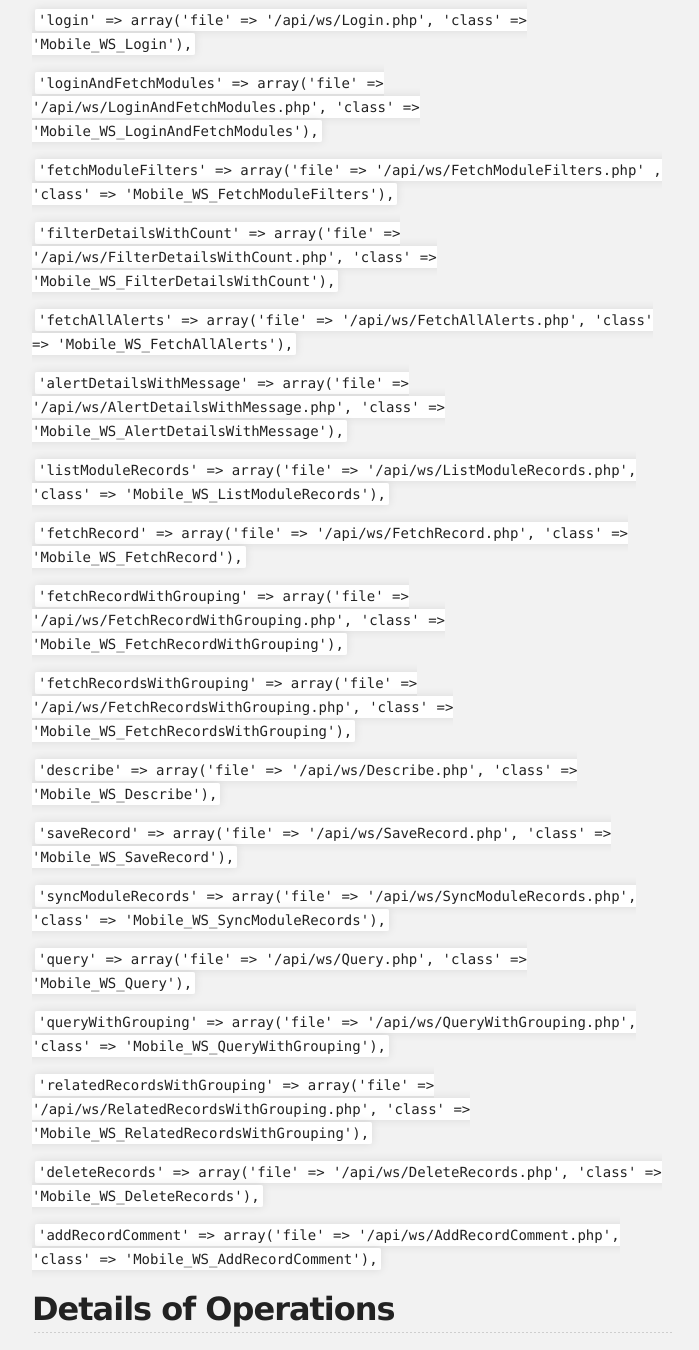
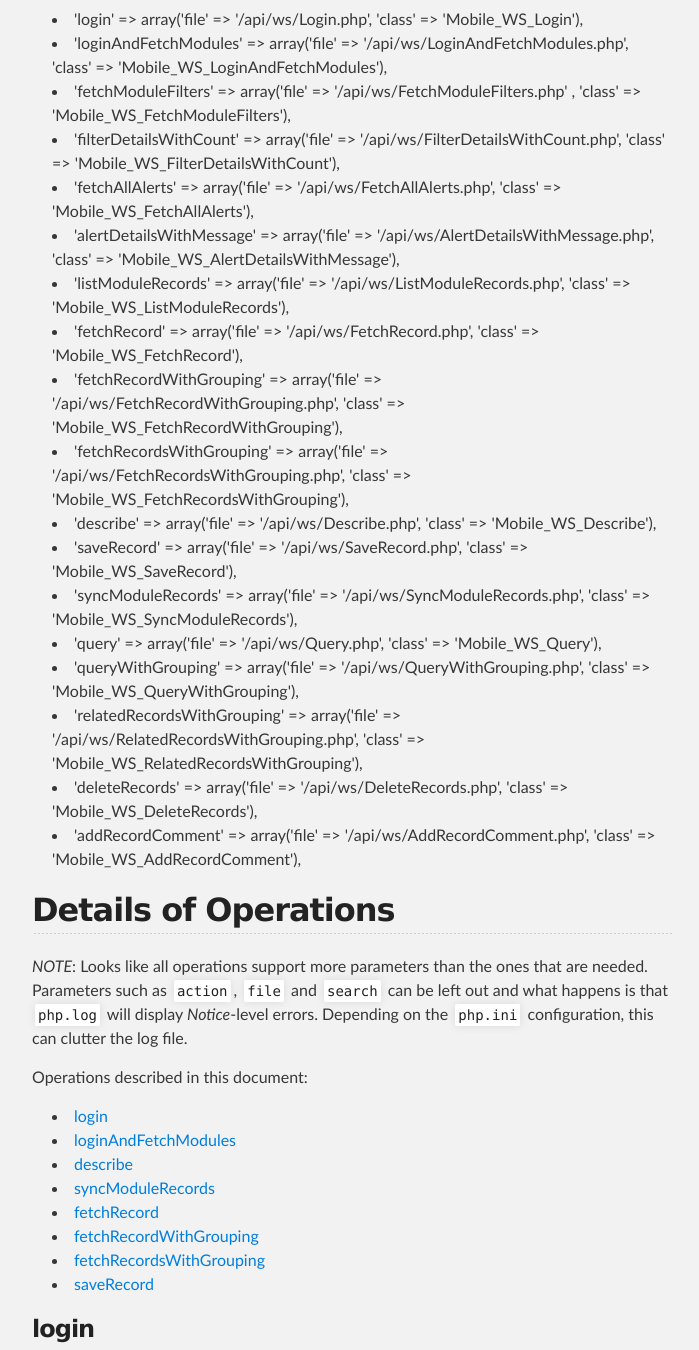
Before and after one commit to gixWorks/vtiger-mobile-client-ios, a plain HTML site: page index.html in a window 1280 px wide. Shown: the part 1662-3012 px from the top of the page, without its empty margins (288-987 px from the left). Drawn offline with Linux system fonts and the light colour scheme.

Commit message:
Create gh-pages branch via GitHub

```diff
--- a/index.html
+++ b/index.html
@@ -91,49 +91,45 @@
 <h2>
 <a name="dump-of-operations-from-php-files" class="anchor" href="#dump-of-operations-from-php-files"><span class="octicon octicon-link"></span></a>Dump of operations from php files</h2>
 
-<p><code>'login'                   =&gt; array('file' =&gt; '/api/ws/Login.php', 'class' =&gt; 'Mobile_WS_Login'),</code></p>
-
-<p><code>'loginAndFetchModules'    =&gt; array('file' =&gt; '/api/ws/LoginAndFetchModules.php', 'class' =&gt; 'Mobile_WS_LoginAndFetchModules'),</code></p>
-
-<p><code>'fetchModuleFilters'      =&gt; array('file' =&gt; '/api/ws/FetchModuleFilters.php'  , 'class' =&gt; 'Mobile_WS_FetchModuleFilters'),</code></p>
-
-<p><code>'filterDetailsWithCount'  =&gt; array('file' =&gt; '/api/ws/FilterDetailsWithCount.php', 'class' =&gt; 'Mobile_WS_FilterDetailsWithCount'),</code></p>
-
-<p><code>'fetchAllAlerts'          =&gt; array('file' =&gt; '/api/ws/FetchAllAlerts.php', 'class' =&gt; 'Mobile_WS_FetchAllAlerts'),</code></p>
-
-<p><code>'alertDetailsWithMessage' =&gt; array('file' =&gt; '/api/ws/AlertDetailsWithMessage.php', 'class' =&gt; 'Mobile_WS_AlertDetailsWithMessage'),</code></p>
-
-<p><code>'listModuleRecords'       =&gt; array('file' =&gt; '/api/ws/ListModuleRecords.php', 'class' =&gt; 'Mobile_WS_ListModuleRecords'),</code></p>
-
-<p><code>'fetchRecord'             =&gt; array('file' =&gt; '/api/ws/FetchRecord.php', 'class' =&gt; 'Mobile_WS_FetchRecord'),</code></p>
-
-<p><code>'fetchRecordWithGrouping' =&gt; array('file' =&gt; '/api/ws/FetchRecordWithGrouping.php', 'class' =&gt; 'Mobile_WS_FetchRecordWithGrouping'),</code></p>
-
-<p><code>'fetchRecordsWithGrouping' =&gt; array('file' =&gt; '/api/ws/FetchRecordsWithGrouping.php', 'class' =&gt; 'Mobile_WS_FetchRecordsWithGrouping'),</code></p>
-
-<p><code>'describe'                =&gt; array('file' =&gt; '/api/ws/Describe.php', 'class' =&gt; 'Mobile_WS_Describe'),</code></p>
-
-<p><code>'saveRecord'              =&gt; array('file' =&gt; '/api/ws/SaveRecord.php', 'class' =&gt; 'Mobile_WS_SaveRecord'),</code></p>
-
-<p><code>'syncModuleRecords'       =&gt; array('file' =&gt; '/api/ws/SyncModuleRecords.php', 'class' =&gt; 'Mobile_WS_SyncModuleRecords'),</code></p>
-
-<p><code>'query'                   =&gt; array('file' =&gt; '/api/ws/Query.php', 'class' =&gt; 'Mobile_WS_Query'),</code></p>
-
-<p><code>'queryWithGrouping'       =&gt; array('file' =&gt; '/api/ws/QueryWithGrouping.php', 'class' =&gt; 'Mobile_WS_QueryWithGrouping'),</code></p>
-
-<p><code>'relatedRecordsWithGrouping' =&gt; array('file' =&gt; '/api/ws/RelatedRecordsWithGrouping.php', 'class' =&gt; 'Mobile_WS_RelatedRecordsWithGrouping'),</code></p>
-
-<p><code>'deleteRecords'              =&gt; array('file' =&gt; '/api/ws/DeleteRecords.php', 'class' =&gt; 'Mobile_WS_DeleteRecords'),</code></p>
-
-<p><code>'addRecordComment'           =&gt; array('file' =&gt; '/api/ws/AddRecordComment.php', 'class' =&gt; 'Mobile_WS_AddRecordComment'),</code></p>
-
-<h2>
+<ul>
+<li>'login'                   =&gt; array('file' =&gt; '/api/ws/Login.php', 'class' =&gt; 'Mobile_WS_Login'),</li>
+<li>'loginAndFetchModules'    =&gt; array('file' =&gt; '/api/ws/LoginAndFetchModules.php', 'class' =&gt; 'Mobile_WS_LoginAndFetchModules'),</li>
+<li>'fetchModuleFilters'      =&gt; array('file' =&gt; '/api/ws/FetchModuleFilters.php'  , 'class' =&gt; 'Mobile_WS_FetchModuleFilters'),</li>
+<li>'filterDetailsWithCount'  =&gt; array('file' =&gt; '/api/ws/FilterDetailsWithCount.php', 'class' =&gt; 'Mobile_WS_FilterDetailsWithCount'),</li>
+<li>'fetchAllAlerts'          =&gt; array('file' =&gt; '/api/ws/FetchAllAlerts.php', 'class' =&gt; 'Mobile_WS_FetchAllAlerts'),</li>
+<li>'alertDetailsWithMessage' =&gt; array('file' =&gt; '/api/ws/AlertDetailsWithMessage.php', 'class' =&gt; 'Mobile_WS_AlertDetailsWithMessage'),</li>
+<li>'listModuleRecords'       =&gt; array('file' =&gt; '/api/ws/ListModuleRecords.php', 'class' =&gt; 'Mobile_WS_ListModuleRecords'),</li>
+<li>'fetchRecord'             =&gt; array('file' =&gt; '/api/ws/FetchRecord.php', 'class' =&gt; 'Mobile_WS_FetchRecord'),</li>
+<li>'fetchRecordWithGrouping' =&gt; array('file' =&gt; '/api/ws/FetchRecordWithGrouping.php', 'class' =&gt; 'Mobile_WS_FetchRecordWithGrouping'),</li>
+<li>'fetchRecordsWithGrouping' =&gt; array('file' =&gt; '/api/ws/FetchRecordsWithGrouping.php', 'class' =&gt; 'Mobile_WS_FetchRecordsWithGrouping'),</li>
+<li>'describe'                =&gt; array('file' =&gt; '/api/ws/Describe.php', 'class' =&gt; 'Mobile_WS_Describe'),</li>
+<li>'saveRecord'              =&gt; array('file' =&gt; '/api/ws/SaveRecord.php', 'class' =&gt; 'Mobile_WS_SaveRecord'),</li>
+<li>'syncModuleRecords'       =&gt; array('file' =&gt; '/api/ws/SyncModuleRecords.php', 'class' =&gt; 'Mobile_WS_SyncModuleRecords'),</li>
+<li>'query'                   =&gt; array('file' =&gt; '/api/ws/Query.php', 'class' =&gt; 'Mobile_WS_Query'),</li>
+<li>'queryWithGrouping'       =&gt; array('file' =&gt; '/api/ws/QueryWithGrouping.php', 'class' =&gt; 'Mobile_WS_QueryWithGrouping'),</li>
+<li>'relatedRecordsWithGrouping' =&gt; array('file' =&gt; '/api/ws/RelatedRecordsWithGrouping.php', 'class' =&gt; 'Mobile_WS_RelatedRecordsWithGrouping'),</li>
+<li>'deleteRecords'              =&gt; array('file' =&gt; '/api/ws/DeleteRecords.php', 'class' =&gt; 'Mobile_WS_DeleteRecords'),</li>
+<li>'addRecordComment'           =&gt; array('file' =&gt; '/api/ws/AddRecordComment.php', 'class' =&gt; 'Mobile_WS_AddRecordComment'),</li>
+</ul><h2>
 <a name="details-of-operations" class="anchor" href="#details-of-operations"><span class="octicon octicon-link"></span></a>Details of Operations</h2>
 
-<p>NOTE: Looks like all operations support more parameters than the ones that are needed. Parameters such as <code>action</code>, <code>file</code> and <code>search</code> can be left out and what happens is that php.log will display <em>Notice</em>-level errors. Depending on the php.ini configuration, this can clutter the log file. </p>
-
-<h3>
-<a name="login" class="anchor" href="#login"><span class="octicon octicon-link"></span></a>login</h3>
+<p><em>NOTE</em>: Looks like all operations support more parameters than the ones that are needed. Parameters such as <code>action</code>, <code>file</code> and <code>search</code> can be left out and what happens is that <code>php.log</code> will display <em>Notice</em>-level errors. Depending on the <code>php.ini</code> configuration, this can clutter the log file. </p>
+
+<p>Operations described in this document:</p>
+
+<ul>
+<li><a href="#login">login</a></li>
+<li><a href="#loginAndFetchModules">loginAndFetchModules</a></li>
+<li><a href="#describe">describe</a></li>
+<li><a href="#syncModuleRecords">syncModuleRecords</a></li>
+<li><a href="#fetchRecord">fetchRecord</a></li>
+<li><a href="#fetchRecordWithGrouping">fetchRecordWithGrouping</a></li>
+<li>
+<a href="#fetchRecordsWithGrouping">fetchRecordsWithGrouping</a> </li>
+<li><a href="#saveRecord">saveRecord</a></li>
+</ul><h3>
+<a name="login" class="anchor" href="#login"><span class="octicon octicon-link"></span></a>
+<a name="#login%22"></a>login</h3>
 
 <p>Params:</p>
 
@@ -174,7 +170,8 @@
 </code></pre>
 
 <h3>
-<a name="loginandfetchmodules" class="anchor" href="#loginandfetchmodules"><span class="octicon octicon-link"></span></a>loginAndFetchModules</h3>
+<a name="loginandfetchmodules" class="anchor" href="#loginandfetchmodules"><span class="octicon octicon-link"></span></a>
+<a name="#loginAndFetchModules%22"></a>loginAndFetchModules</h3>
 
 <p>It’s used by the mobile web client to display a list of modules to the user after the login is successful. It’s also useful to check if a module is enabled or not. </p>
 
@@ -401,7 +398,8 @@
 </code></pre>
 
 <h3>
-<a name="describe" class="anchor" href="#describe"><span class="octicon octicon-link"></span></a>Describe</h3>
+<a name="describe" class="anchor" href="#describe"><span class="octicon octicon-link"></span></a>
+<a name="#describe%22"></a>describe</h3>
 
 <p>Describe queries the API for a specified module and returns its configuration.</p>
 
@@ -889,7 +887,8 @@
 </code></pre>
 
 <h3>
-<a name="syncmodulerecords" class="anchor" href="#syncmodulerecords"><span class="octicon octicon-link"></span></a>syncModuleRecords</h3>
+<a name="syncmodulerecords" class="anchor" href="#syncmodulerecords"><span class="octicon octicon-link"></span></a>
+<a name="#syncModuleRecords%22"></a>syncModuleRecords</h3>
 
 <p>Performs a sync of records for specified modules, returning the updated and deleted records since last sync. (Identified by syncToken parameter)</p>
 
@@ -1296,7 +1295,8 @@
 </code></pre>
 
 <h3>
-<a name="fetchrecord" class="anchor" href="#fetchrecord"><span class="octicon octicon-link"></span></a>fetchRecord</h3>
+<a name="fetchrecord" class="anchor" href="#fetchrecord"><span class="octicon octicon-link"></span></a>
+<a name="#fetchRecord%22"></a>fetchRecord</h3>
 
 <p>Fetches a single record. Fields are laid out in a simple key:value association, and all additional keys (such as uitype, label) are skipped. </p>
 
@@ -1384,7 +1384,8 @@
 </code></pre>
 
 <h3>
-<a name="fetchrecordwithgrouping" class="anchor" href="#fetchrecordwithgrouping"><span class="octicon octicon-link"></span></a>fetchRecordWithGrouping</h3>
+<a name="fetchrecordwithgrouping" class="anchor" href="#fetchrecordwithgrouping"><span class="octicon octicon-link"></span></a>
+<a name="#fetchRecordWithGrouping%22"></a>fetchRecordWithGrouping</h3>
 
 <p>Fetches a single record and returns fields with the complete representation containing uitype, label (translated), value and name. </p>
 
@@ -1417,11 +1418,7 @@
 <td></td>
     <td></td>
   </tr>
-</table><p>Allowed values for <code>module</code>:</p>
-
-<ul>
-<li>Calendar</li>
-</ul><p>Record must be in the form module_idXrecord_id such as 1x1151</p>
+</table><p>Record must be in the form module_idXrecord_id such as 1x1151</p>
 
 <pre><code>{
 "success": true,
@@ -1610,7 +1607,8 @@
 </code></pre>
 
 <h3>
-<a name="fetchrecordswithgrouping" class="anchor" href="#fetchrecordswithgrouping"><span class="octicon octicon-link"></span></a>fetchRecordsWithGrouping</h3>
+<a name="fetchrecordswithgrouping" class="anchor" href="#fetchrecordswithgrouping"><span class="octicon octicon-link"></span></a>
+<a name="#fetchRecordsWithGrouping%22"></a>fetchRecordsWithGrouping</h3>
 
 <p>Fetches an array of records and returns fields with the complete representation containing uitype, label (translated), value and name. Custom fields are fetched.</p>
 
@@ -1843,7 +1841,8 @@
 </code></pre>
 
 <h3>
-<a name="saverecord" class="anchor" href="#saverecord"><span class="octicon octicon-link"></span></a>saveRecord</h3>
+<a name="saverecord" class="anchor" href="#saverecord"><span class="octicon octicon-link"></span></a>
+<a name="#saveRecord%22"></a>saveRecord</h3>
 
 <p>Updates or creates a record, depending whether the record id is set or not. </p>
 
```
Also changed, not shown: params.json.
